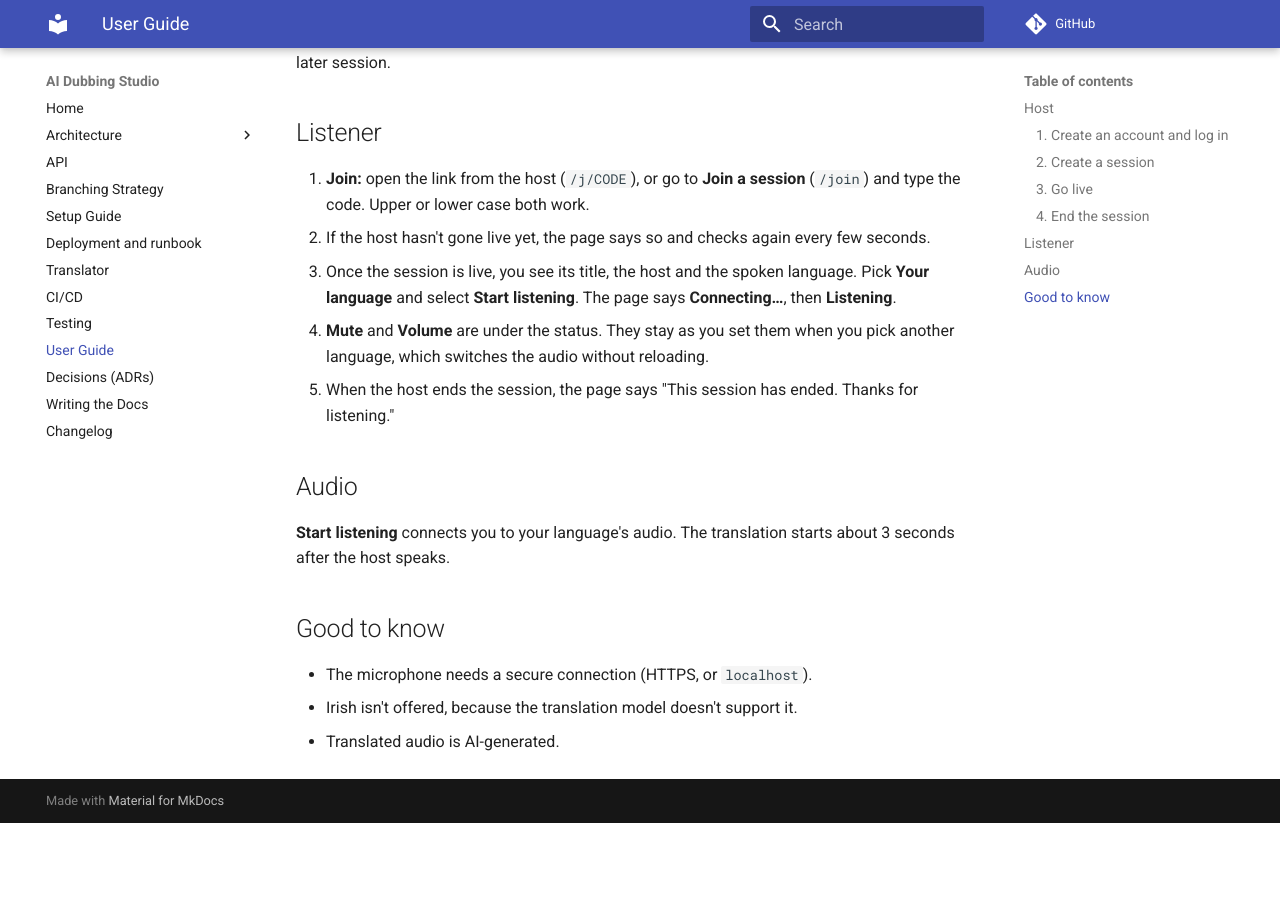
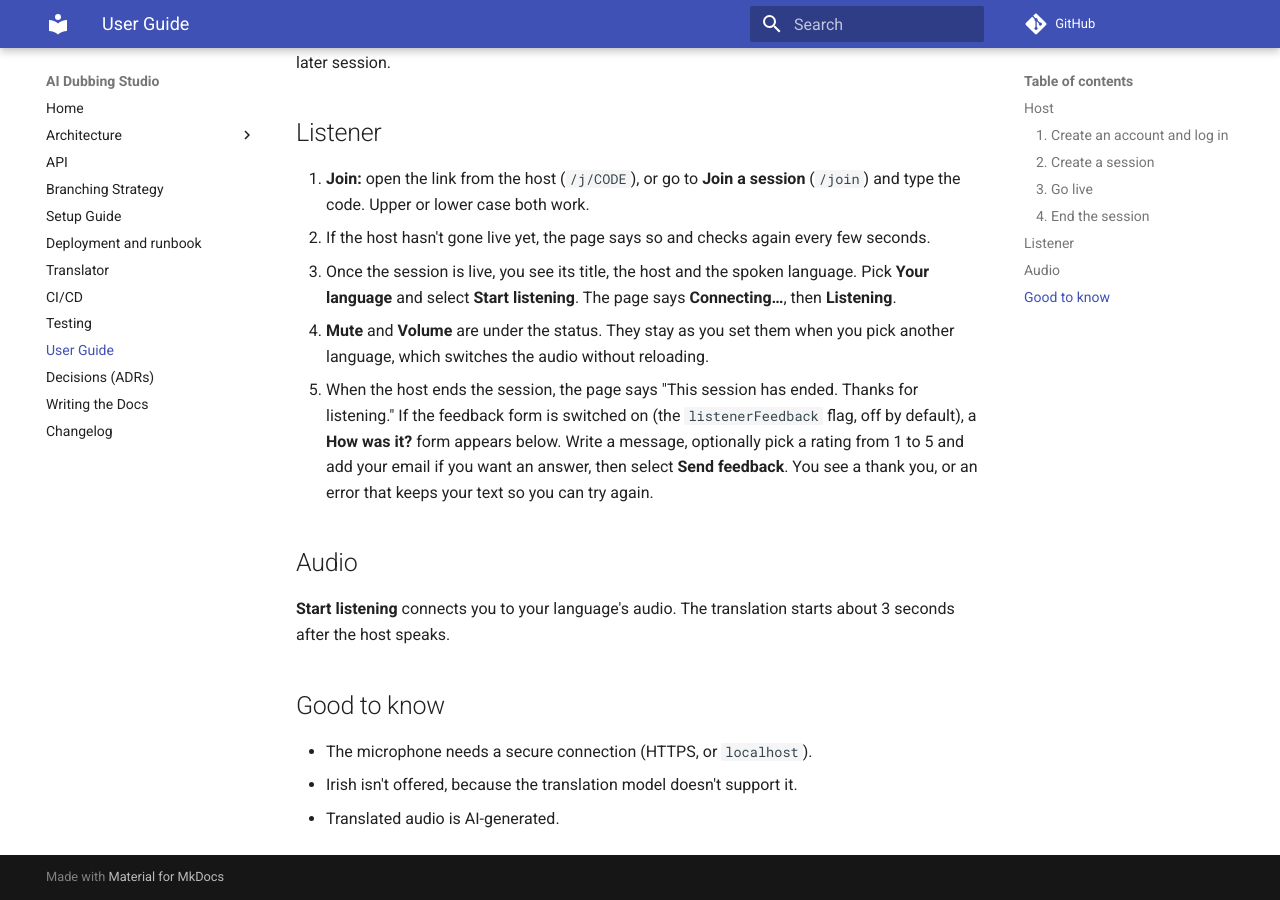
Before and after one commit to WH1TE-SHAD0W/ai-dubbing-studio, an MkDocs documentation site: the page built from docs/user-guide.md, in a window 1280 px wide and 900 px high, scrolled down 1480 px. Built offline with MkDocs 1.6.1 and Material for MkDocs 9.7.7, drawn with Linux system fonts in a browser that asks for light colours; comment, search, counter and statistics services are not loaded; before the commit the page ends 2303 px from its top, so only the background shows below that.

Commit message:
docs(web): listener feedback form and listenerFeedback flag (YGP-120)
Co-Authored-By: Claude Sonnet 5.5 <noreply@anthropic.com>

```diff
--- a/docs/user-guide.md
+++ b/docs/user-guide.md
@@ -71,7 +71,11 @@ next one. Its code is free to be reused by a later session.
 4. **Mute** and **Volume** are under the status. They stay as you set them when
    you pick another language, which switches the audio without reloading.
 5. When the host ends the session, the page says "This session has ended.
-   Thanks for listening."
+   Thanks for listening." If the feedback form is switched on (the
+   `listenerFeedback` flag, off by default), a **How was it?** form appears
+   below. Write a message, optionally pick a rating from 1 to 5 and add your
+   email if you want an answer, then select **Send feedback**. You see a thank
+   you, or an error that keeps your text so you can try again.
 
 ## Audio
 
```
Also changed, not shown: apps/web/README.md (+1 -0 lines), docs/changelog.md (+3 -0 lines).
